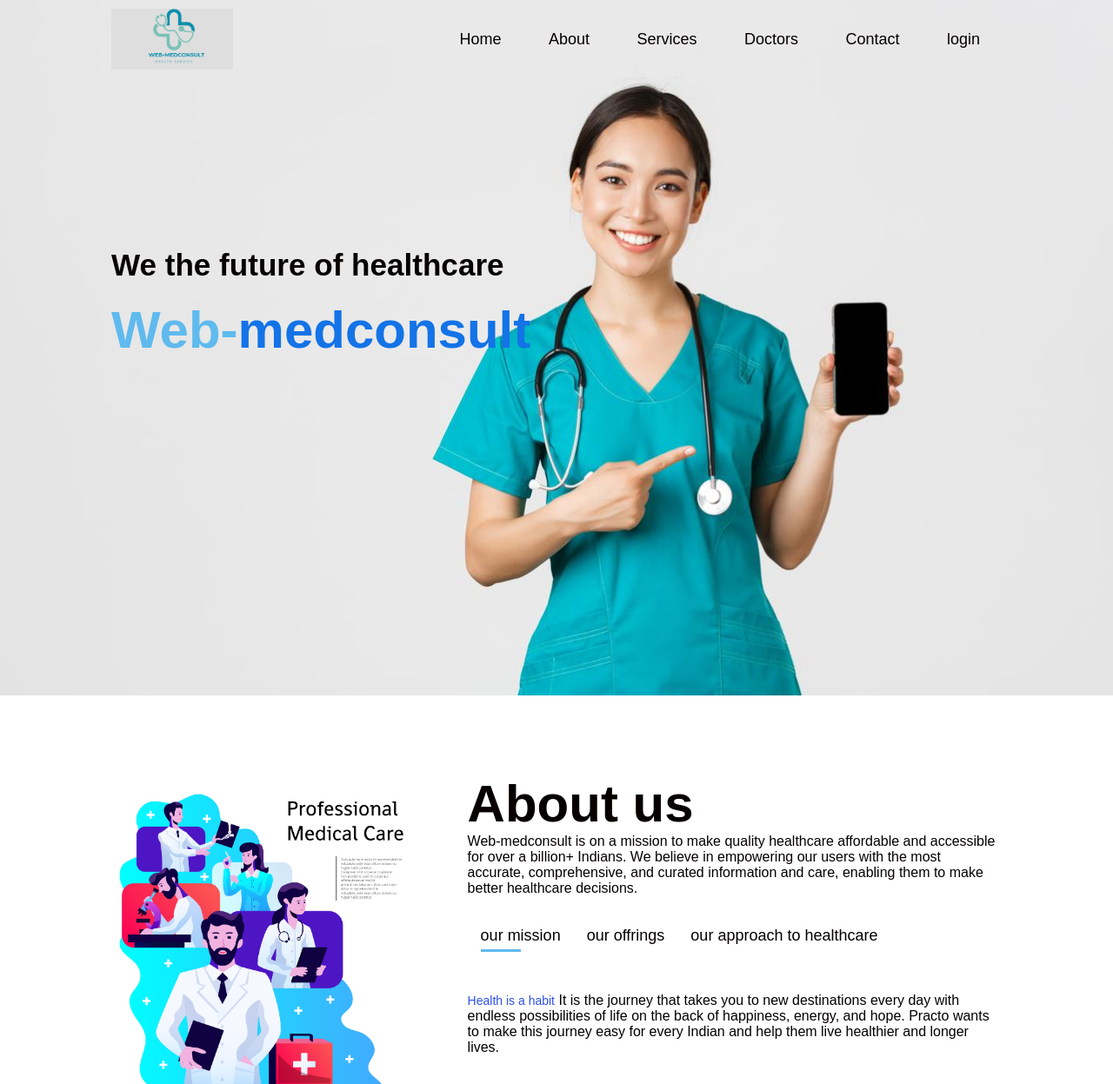
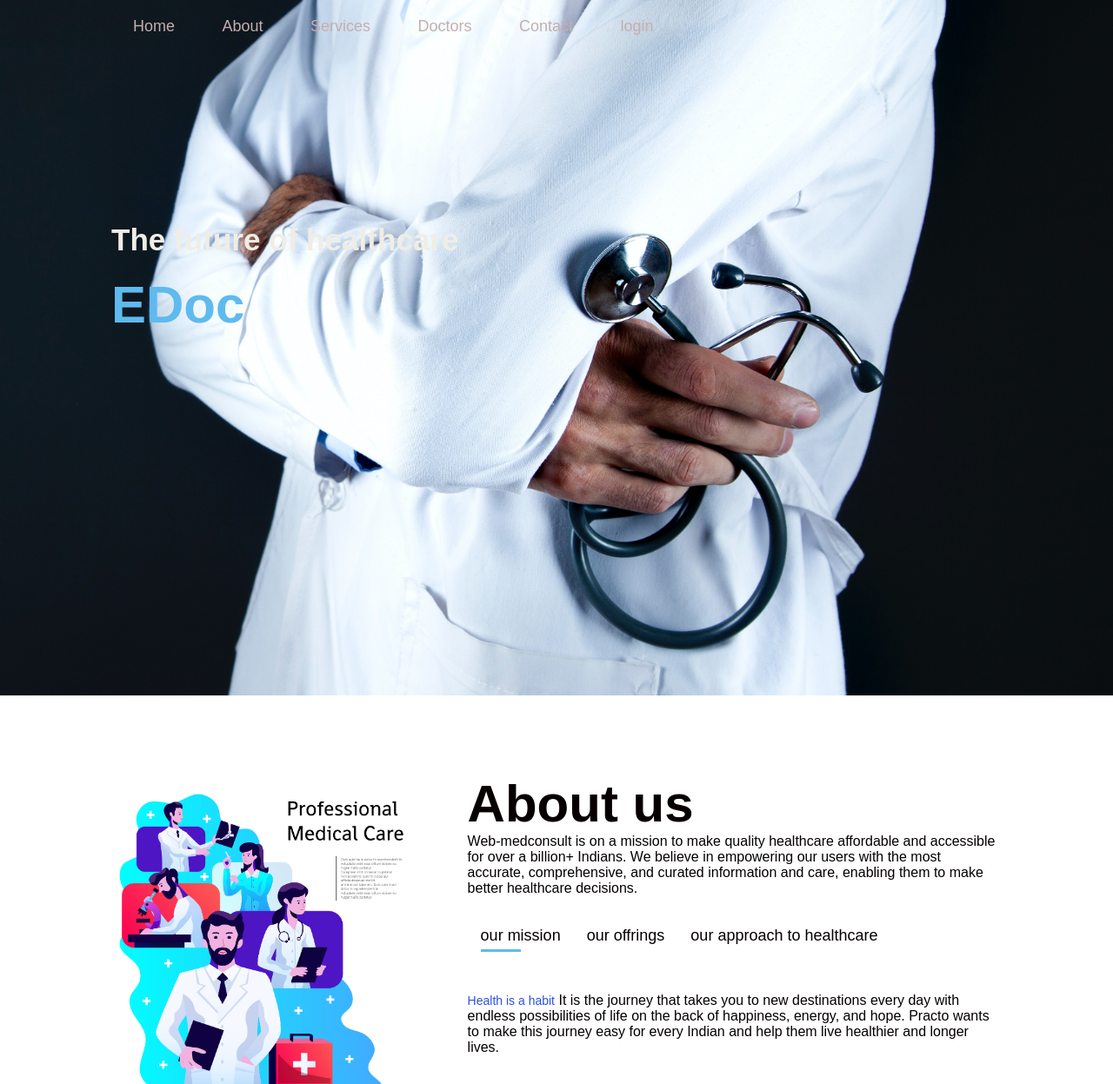
Before and after one commit to hamdani2020/EDoc, a Flask app: page / in a window 1280 px wide. Shown: the top 1247 px of the page at 87% size. Run offline with Flask 3, Linux system fonts and the light colour scheme; some libraries are stand-ins or nearby versions.

Commit message:
working branch

```diff
--- a/static/style.css
+++ b/static/style.css
@@ -30,7 +30,7 @@
 
     width: 100%;
     height: 100vh;
-    background-image: url(covid-19-healthcare-workers-online-medicine-concept-smiling-asian-female-doctor-physician-scrubs-pointing-finger-mobile-screen-recommend-download-checkup-consultation-application.jpg);
+    background-image: url(b.jpg);
     background-size:cover;
     background-position: right;
 }
@@ -58,7 +58,7 @@
 }
 
 nav ul li a {
-    color: #060000;
+    color: #c6aeae;
     text-decoration: none;
     font-size: 18px;
     position: relative;
@@ -83,6 +83,10 @@
 .headertext {
     margin-top: 20%;
     font-size: 30px;
+}
+
+.headertext h3 {
+    color: #F0EDE5
 }
 
 .headertext h1 {
--- a/templates/index.html
+++ b/templates/index.html
@@ -5,7 +5,7 @@
     <meta charset="UTF-8">
     <meta http-equiv="X-UA-Compatible" content="IE=edge">
     <meta name="viewport" content="width=device-width, initial-scale=1.0">
-    <title>www.webmedconsult</title>
+    <title>EDoc</title>
     <link rel="stylesheet" href="static/style.css">
     <script src="https://kit.fontawesome.com/382c9e01c9.js" crossorigin="anonymous"></script>
 </head>
@@ -16,7 +16,7 @@
     <div id="header">
         <div class="container">
             <nav>
-                <img src="static/the logo.png" class="logo">
+                <!--<img src="static/the logo.png" class="logo"> -->
                 <ul id="sidemenue">
                     <li><a href="#header">Home</a></li>
                     <li><a href="#about">About</a></li>
@@ -29,10 +29,10 @@
                 <i class="fa-solid fa-bars" onclick="openmenue()"></i>
             </nav>
             <div class="headertext">
-                <h3>We the future of healthcare</h3>
+                <h3>The future of healthcare</h3>
 
                 <h1>
-                    <span>Web-<span>medconsult</span></span>
+                    <span>EDoc</span>
                 </h1>
                 <ui>
 
@@ -164,8 +164,8 @@
         <div class="row">
             <div class="contact-left">
                 <h2 class="sub-tittle">contact us</h2>
-                <p><i class="fa-regular fa-paper-plane"></i>webmedconsult@gmail.com</p>
-                <p><i class="fa-solid fa-phone"></i>9970090238</p>
+                <p><i class="fa-regular fa-paper-plane"></i>hamdanialhassangandi2020@gmail.com</p>
+                <p><i class="fa-solid fa-phone"></i>0509309777</p>
                 <div class="social-icon">
                     <a href="https://www.facebook.com/profile.php?id=100004225366941"><i class="fa-brands fa-square-facebook"></i></a>
                     <a href="https://www.instagram.com/its_arryan__/"><i class="fa-brands fa-instagram"></i></a>
@@ -188,7 +188,7 @@
         </div>
     </div>
     <div class="copyright">
-        <p>copyright &copy;Web-medconsult<i class="fa-regular fa-heart"></i>All rights reserve developer chandals</p>
+        <p>copyright &copy;EDoc<i class="fa-regular fa-heart"></i>All rights reserve developer Hamdani</p>
     </div>
    </div>
 </div>
```
Also changed, not shown: static/a.jpg (added), static/a1.jpg (added), static/b.jpg (added).
